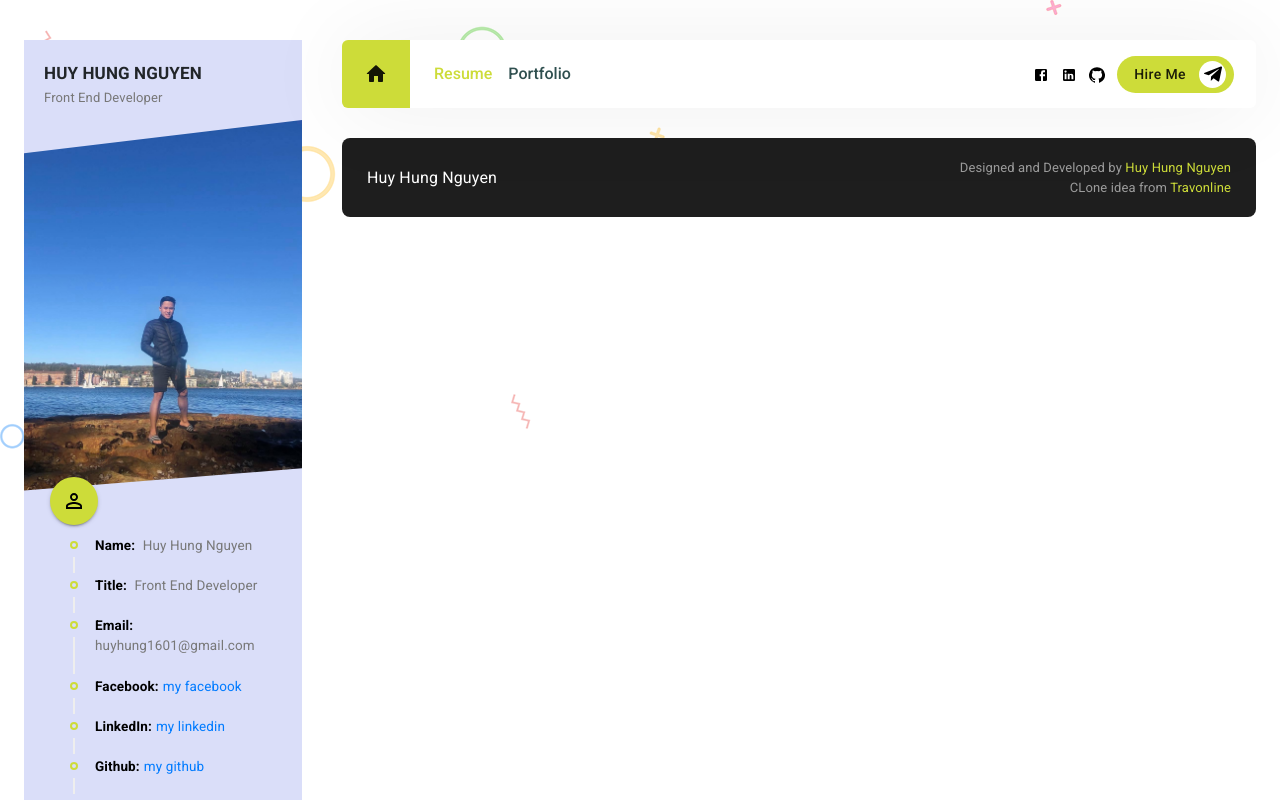
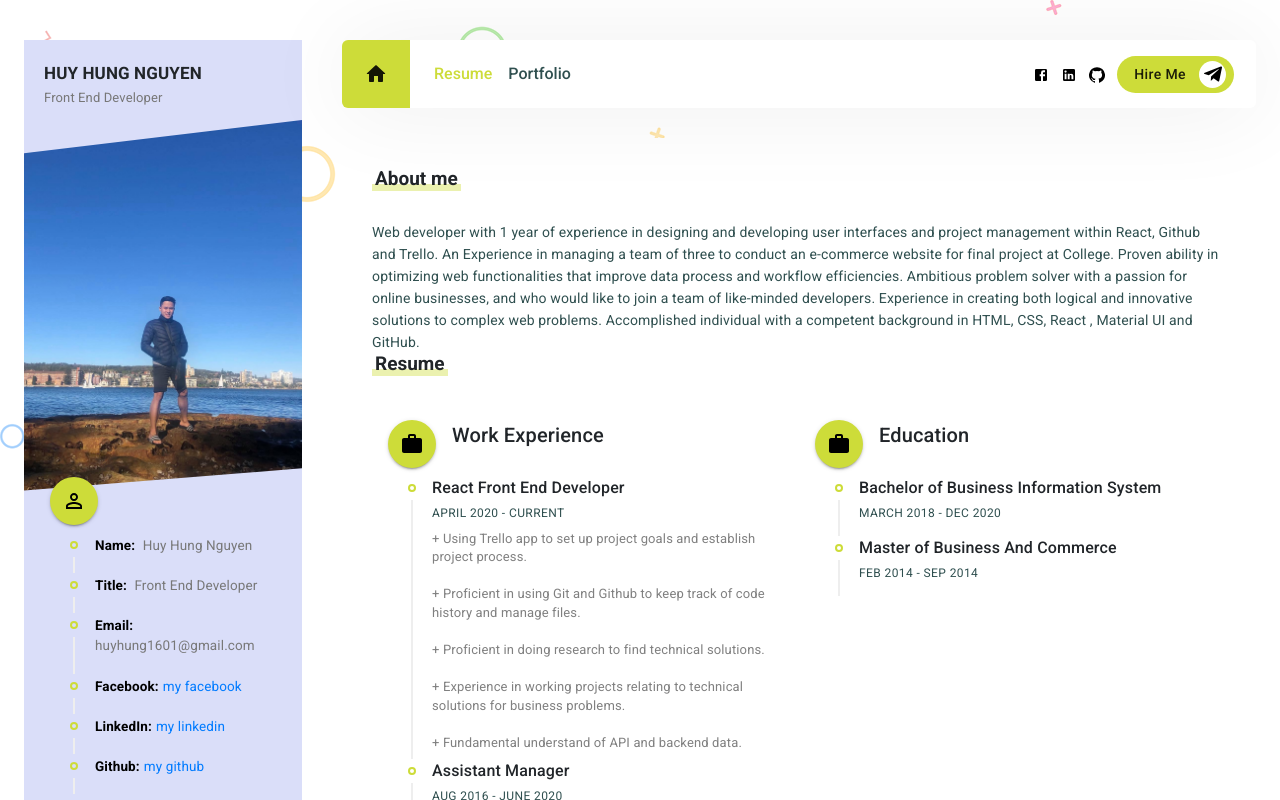
Before and after one commit to huyhung1601/Portfolio_UI, a React (Create React App) app: page / in a window 1280 px wide. Shown: the top 800 px of the page. Built offline with nearby package versions, Linux system fonts and the light colour scheme.

Commit message:
experience vs education

```diff
--- /dev/null
+++ b/src/App.css
@@ -0,0 +1,52 @@
+:root{
+    --main-color: #cddc39;
+    overflow-y: visible;
+}
+
+.main-content{
+    background-color: white;
+    min-height: 100vh;
+    border-radius: 6px;
+    -moz-border-radius: 6px;
+    -webkit-border-radius: 6px;
+    margin-bottom: 30px;
+    padding: 30px;
+}
+
+/* Margin and Paddings*/
+.top_30{
+    margin-top: 30px !important;
+}
+
+.mb_30{
+    margin-bottom: 30px !important;
+}
+.p_30{
+    margin-top: 30px !important;
+}
+.p_45{
+    padding-bottom: 45px  !important;
+}
+
+.section_title {
+    position: relative;
+    display: inline-block;
+    padding: 0 3px;
+}
+
+.section_title .section_title_text {
+    font-size: 19px;
+    font-weight: 600;
+    position: relative;
+    margin: 0;
+}
+
+.section_title span {
+    position: absolute;
+    height: 7px;
+    width: 100%;
+    bottom: 0;
+    opacity: 0.4;
+    left: 0;
+    background-color: var(--main-color);
+}
--- a/src/App.js
+++ b/src/App.js
@@ -3,13 +3,16 @@ import React from 'react'
 import Header from './components/Header/Header';
 import Profile from './components/Profile/Profile'
 import Portfolio from './pages/Portfolio/Portfolio'
-import Resume from './pages/Portfolio/Portfolio'
+import Resume from './pages/Resume/Resume'
 import Footer from './components/Footer/Footer'
-
+import './App.css'
 import {BrowserRouter as Router, Switch,Route} from 'react-router-dom'
 const useStyles = makeStyles ((theme)=>({
   root:{
-    paddingTop: theme.spacing(5)
+    paddingTop: theme.spacing(5),
+    [theme.breakpoints.down('sm')]:{
+      paddingTop: theme.spacing(2)
+    }
   }
 }))
 function App() {
@@ -23,6 +26,7 @@ function App() {
         <Grid item xs >
           <Router>
           <Header/>
+            <div className='main-content'>
             <Switch>
               <Route path='/portfolio'>
                 <Portfolio/>
@@ -31,6 +35,7 @@ function App() {
                   <Resume/>
               </Route>
             </Switch>
+            </div>
           </Router>
           <Footer/>
         </Grid>
--- a/src/components/Timeline/Timeline.js
+++ b/src/components/Timeline/Timeline.js
@@ -15,8 +15,8 @@ const CustomTimeline = ({title,icon, children}) => {
         {/* Item Header */}
         <TimelineItem className={classes.timelineFirstItem}>
             <TimelineSeparator>
-            <TimelineDot className={classes.timelineDotHeader}>{icon}</TimelineDot>
-            <TimelineConnector />
+                <TimelineDot className={classes.timelineDotHeader}>{icon}</TimelineDot>
+                <TimelineConnector />
             </TimelineSeparator>
             <TimelineContent>
                 <Typography variant='h6' className={classes.timelineHeader}>
@@ -24,6 +24,7 @@ const CustomTimeline = ({title,icon, children}) => {
                 </Typography>
             </TimelineContent>
         </TimelineItem>
+
         {children}
         {/* Remaining Items */}
     </Timeline>
@@ -33,7 +34,7 @@ export const CustomTimelineSeparator = () =>{
     const classes = useStyles()
     return(
     <TimelineSeparator className={classes.separatorPadding}>
-        <TimelineDot variant='outlined'className={classes.timelineDot}/>
+        <TimelineDot variant={'outlined'} className={classes.timelineDot}/>
         <TimelineConnector />
     </TimelineSeparator>
 )};
--- a/src/index.css
+++ b/src/index.css
@@ -8,6 +8,7 @@ body {
   background: #fafafa;
   overflow: hidden;
   background: url(./assets/images/bg.png);
+  overflow-y: visible;
 }
 
 
--- /dev/null
+++ b/src/pages/Resume/Resume.css
@@ -0,0 +1,23 @@
+/* About me section*/
+.aboutme_text{
+    color: darkslategray;
+    font: smaller;
+    line-height: 22px !important;
+    white-space: pre-line;
+}
+/* Timeline Section*/
+.resume_timeline .timeline_content .timeline_title {
+    font-size: 16px !important;
+    font-weight: 500 !important;
+}
+.resume_timeline .timeline_content .timeline_date {
+    color: darkslategray;
+}
+
+.resume_timeline .timeline_content .timeline_description {
+    color: gray;
+    font-size: small;
+    margin-top: 6px;
+    white-space: pre-line;
+
+}
--- a/src/pages/Resume/Resume.js
+++ b/src/pages/Resume/Resume.js
@@ -1,10 +1,88 @@
+import { Grid, Typography, } from '@material-ui/core'
+import TimelineContent from '@material-ui/lab/TimelineContent'
 import React from 'react'
-
+import resumeData from '../../utils/resumeData'
+import CustomTimeline, {CustomTimelineSeparator}from '../../components/Timeline/Timeline'
+import './Resume.css'
+import { Work } from '@material-ui/icons'
+import TimelineItem from '@material-ui/lab/TimelineItem'
 const Resume = () => {
     return (
-        <div>
+    <>
+        {/* About me */}
+        <Grid container className='section pb_45'>
+            <Grid item  className='section_title mb_30'>
+                <span></span>
+                <h6 className='section_title_text' >About me</h6>
+            </Grid>
+            <Grid item xs={12}>
+                <Typography variant='body2' className='aboutme_text'>{resumeData.about}</Typography>
+            </Grid>
+        </Grid>
+        {/**Education and Experience */}
+        <Grid container className='section'>
+            <Grid item className='section_title mb_30'>
+                <span></span>
+                <h6 className='section_title_text'>Resume</h6>
+            </Grid>
+            <Grid item xs={12} container className='resume_timeline'>
+                {/**Experiences */}
+                <Grid item sm={12} md={6}>
+                    <CustomTimeline  icon ={<Work/>} title='Work Experience'>
+                        {resumeData.experiences.map(experience =>(
+                            <TimelineItem>
+                                <CustomTimelineSeparator/>
+                                <TimelineContent className='timeline_content'>
+                                    <Typography className='timeline_title'>
+                                        {experience.title}
+                                    </Typography>
+                                    <Typography className='timeline_date' variant='caption'>
+                                        {experience.date}
+                                    </Typography>
+                                    <Typography className= 'timeline_description' variant='body2'>
+                                        {experience.description}
+                                    </Typography>
+                                </TimelineContent>
+                            </TimelineItem>
+                        ))}
+                    </CustomTimeline>
+                </Grid>
+                {/**Education */}
+                <Grid item sm={12} md={6}>
+                    <CustomTimeline  icon ={<Work/>} title='Education'>
+                            {resumeData.education.map(education =>(
+                                <TimelineItem>
+                                    <CustomTimelineSeparator/>
+                                    <TimelineContent className='timeline_content'>
+                                        <Typography className='timeline_title'>
+                                            {education.title}
+                                        </Typography>
+                                        <Typography className='timeline_date' variant='caption'>
+                                            {education.date}
+                                        </Typography>
+                                        <Typography className= 'timeline_description' variant='body2'>
+                                            {education.description}
+                                        </Typography>
+                                    </TimelineContent>
+                                </TimelineItem>
+                            ))}
+                    </CustomTimeline>
+                </Grid>
+            </Grid>
+        </Grid>
+        {/**Services */}
+        <Grid container>
 
-        </div>
+        </Grid>
+        {/**Skills */}
+        <Grid container>
+
+        </Grid>
+        {/**Contacts */}
+        <Grid container>
+
+        </Grid>
+    </>
     )
 }
 
--- a/src/utils/resumeData.js
+++ b/src/utils/resumeData.js
@@ -27,5 +27,37 @@ export default {
             text: 'my github',
             icon: <GitHubIcon/>,
         },
-    }
+    },
+    about : 'Web developer with 1 year of experience in designing and developing user interfaces and project management within React, Github and Trello. An Experience in managing a team of three to conduct an e-commerce website for final project at College. Proven ability in optimizing web functionalities that improve data process and workflow efficiencies. Ambitious problem solver with a passion for online businesses, and who would like to join a team of like-minded developers. Experience in creating both logical and innovative solutions to complex web problems. Accomplished individual with a competent background in HTML, CSS, React , Material UI and GitHub.',
+    experiences:[
+        {
+            title: 'React Front End Developer',
+            date: 'APRIL 2020 - CURRENT',
+            description: `+ Using Trello app to set up project goals and establish project process. \n
+            + Proficient in using Git and Github to keep track of code history and manage files. \n
+            + Proficient in doing research to find technical solutions. \n
+            + Experience in working projects relating to technical solutions for business problems. \n
+            + Fundamental understand of API and backend data.`,
+        },
+        {
+            title: 'Assistant Manager',
+            date: 'AUG 2016 - JUNE 2020',
+            description: `+ Ensuring consistence in the work follow.\n
+            + Managing, and training new team members for the job.\n
+            + Maintaining high customer level in a fast paced environment.`
+        }
+    ],
+    education: [
+        {
+            title: 'Bachelor of Business Information System',
+            date: 'MARCH 2018 - DEC 2020',
+            description:``
+        },
+        {
+            title: 'Master of Business And Commerce',
+            date: 'FEB 2014 - SEP 2014',
+            description:``
+        },
+    ]
 }
+/** '\n' : new line */
```
